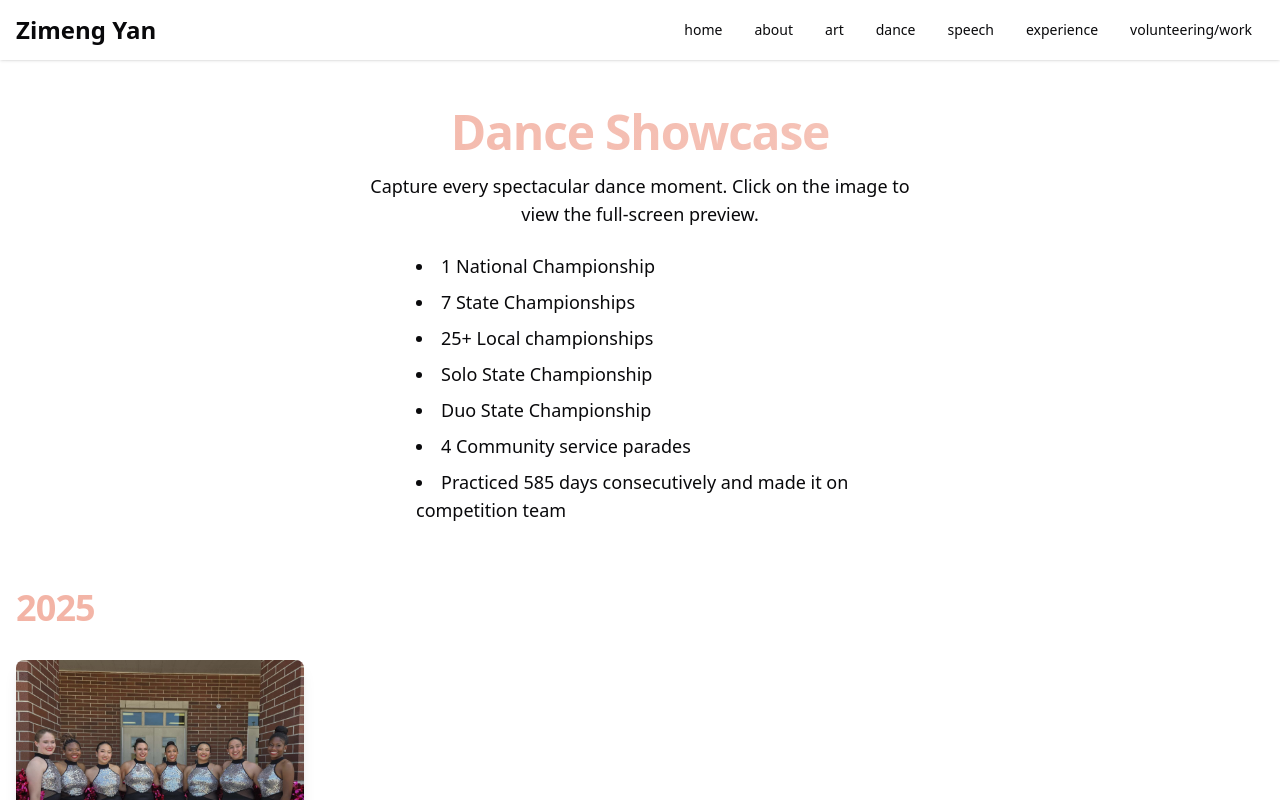
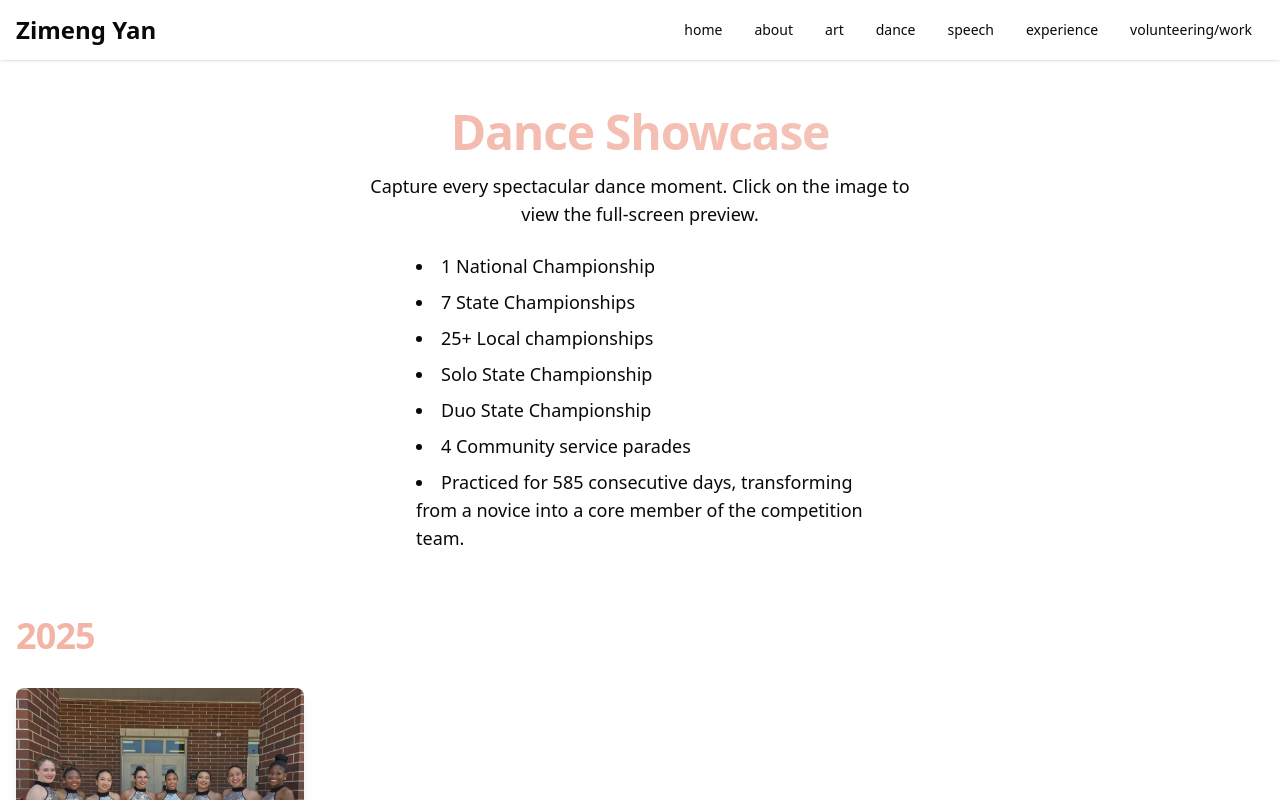
Before and after one commit to ninachenqm/amy-portfolio, a React (Vite) app: page /dance in a window 1280 px wide. Shown: the top 800 px of the page. Built offline with nearby package versions, Linux system fonts and the light colour scheme.

Commit message:
[DanceGalleryPage]Change this sentence “Practiced 585 days consecutively and made it on competition team” to “Practiced for 585 consecutive days, transforming from a novice into a core member of the competition team.

```diff
--- a/src/pages/DanceGalleryPage.jsx
+++ b/src/pages/DanceGalleryPage.jsx
@@ -37,7 +37,7 @@ function DanceGalleryPage() {
           <li>Solo State Championship</li>
           <li>Duo State Championship</li>
           <li>4 Community service parades</li>
-          <li>Practiced 585 days consecutively and made it on competition team</li>
+          <li>Practiced for 585 consecutive days, transforming from a novice into a core member of the competition team. </li>
         </ul>
       </div>
 
```
